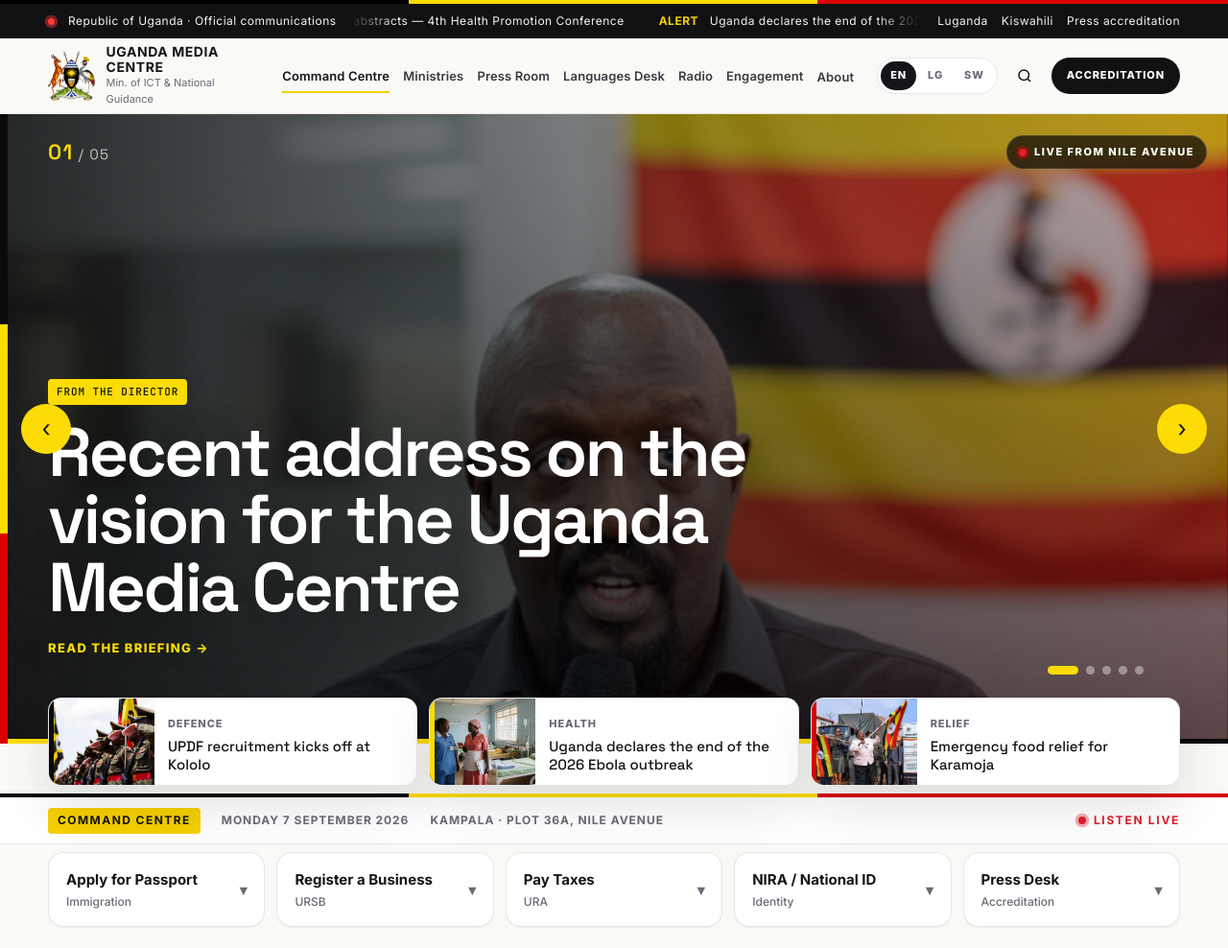
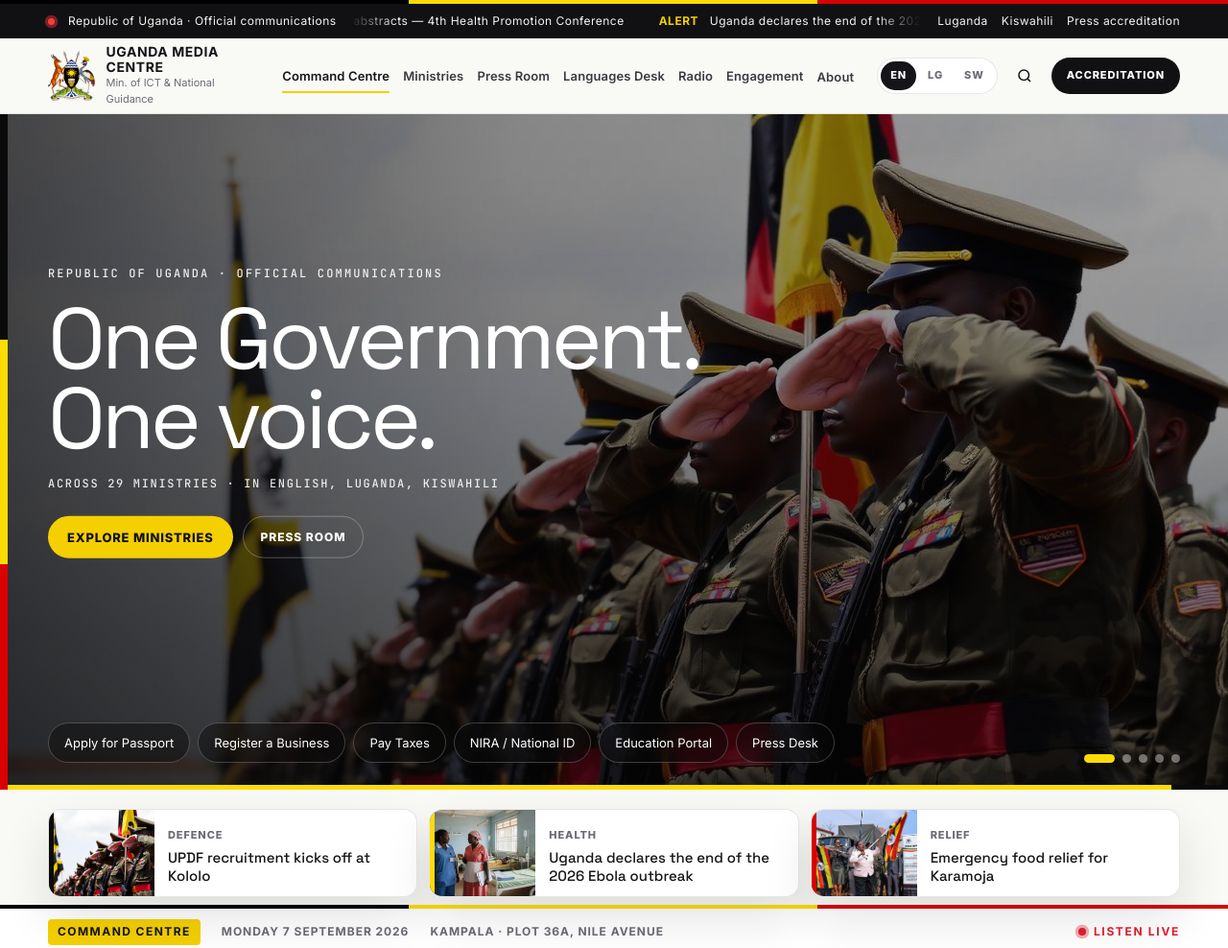
Before and after one commit to oldmogul/media-center, a website: page index.html in a window 1280 px wide. Shown: the top 988 px of the page at 96% size. Drawn offline with Linux system fonts and the light colour scheme.

Commit message:
fix: keep official hero and nav, restore the rest of the homepage
Header, nav and One Government. One voice. slideshow stay. Film strip, edition bar, ministries mosaic, quote, explore, news, newsroom, watch and radio are back underneath.

```diff
--- a/css/styles.css
+++ b/css/styles.css
@@ -607,22 +607,25 @@
 
 /* Hero slideshow */
 .hero-copy {
-  position: absolute; left: max(20px, calc((100% - var(--max)) / 2));
-  right: 20px; top: 50%; transform: translateY(-54%);
-  z-index: 2; max-width: 820px; color: #fff;
-}
+  position: absolute; left: max(28px, calc((100% - var(--max)) / 2));
+  right: 20px; top: 44%; transform: translateY(-50%);
+  z-index: 2; max-width: 900px; color: #fff; pointer-events: none;
+}
+.hero-copy .hero-actions { pointer-events: auto; }
 .hero-copy .eyebrow {
+  font-family: var(--mono);
   letter-spacing: .18em; text-transform: uppercase; font-size: 12px;
-  font-weight: 700; opacity: .85; margin-bottom: 16px;
+  font-weight: 500; opacity: .9; margin-bottom: 18px;
 }
 .hero-copy h1 {
-  font-family: var(--sans); font-weight: 700;
-  font-size: clamp(40px, 6.4vw, 84px); line-height: .95;
-  letter-spacing: -.04em; max-width: 12ch;
+  font-family: var(--display); font-weight: 400;
+  font-size: clamp(44px, 7vw, 92px); line-height: .92;
+  letter-spacing: -.045em; max-width: 13ch;
 }
 .hero-copy .sub {
-  margin-top: 18px; letter-spacing: .12em; text-transform: uppercase;
-  font-size: 12px; font-weight: 650; opacity: .85;
+  margin-top: 18px; letter-spacing: .14em; text-transform: uppercase;
+  font-size: 12px; font-weight: 500; opacity: .88;
+  font-family: var(--mono);
 }
 .hero-actions { display: flex; flex-wrap: wrap; gap: 10px; margin-top: 28px; }
 .btn-ghost {
@@ -632,20 +635,20 @@
 }
 .btn-ghost:hover { background: rgba(255,255,255,.1); }
 .svc-row {
-  position: absolute; left: max(20px, calc((100% - var(--max)) / 2));
-  right: max(20px, calc((100% - var(--max)) / 2));
+  position: absolute; left: max(28px, calc((100% - var(--max)) / 2));
+  right: max(160px, calc((100% - var(--max)) / 2 + 80px));
   bottom: 28px; z-index: 3; display: flex; flex-wrap: wrap; gap: 8px;
 }
 .svc-row a {
-  background: rgba(20,20,24,.55); color: #fff; border: 1px solid rgba(255,255,255,.18);
-  border-radius: 999px; padding: 8px 14px; font-size: 13px; backdrop-filter: blur(8px);
-}
-.svc-row a:hover { background: rgba(255,255,255,.14); }
+  background: rgba(10,10,11,.45); color: #fff; border: 1px solid rgba(255,255,255,.22);
+  border-radius: 999px; padding: 10px 16px; font-size: 13px; backdrop-filter: blur(10px);
+}
+.svc-row a:hover { background: var(--flag-y); color: #111; border-color: var(--flag-y); }
 
 .hero-slide {
-  position: relative; height: min(82vh, 760px); min-height: 520px;
+  position: relative; height: min(88vh, 820px); min-height: 560px;
   overflow: hidden; background: #0a0a0b; color: #fff;
-  margin: 0 0 8px; user-select: none;
+  margin: 0; user-select: none;
 }
 .slide-flagrail {
   position: absolute; left: 0; top: 0; bottom: 0; width: 8px; z-index: 4;
@@ -670,8 +673,8 @@
 .hero-slide .shade {
   position: absolute; inset: 0;
   background:
-    linear-gradient(90deg, rgba(10,10,11,.82) 0%, rgba(10,10,11,.35) 48%, rgba(217,0,0,.12) 100%),
-    linear-gradient(180deg, rgba(0,0,0,.08) 0%, rgba(0,0,0,.62) 100%);
+    linear-gradient(90deg, rgba(10,10,11,.72) 0%, rgba(10,10,11,.42) 42%, rgba(10,10,11,.28) 100%),
+    linear-gradient(180deg, rgba(0,0,0,.12) 0%, rgba(0,0,0,.18) 40%, rgba(0,0,0,.55) 100%);
 }
 .hero-slide .meta {
   position: absolute; left: max(28px, calc((100% - var(--max)) / 2));
@@ -722,9 +725,10 @@
   color: rgba(255,255,255,.7);
 }
 .slide-index b { color: var(--flag-y); font-size: 22px; font-weight: 600; }
+.hero-slide .slide-btn, .hero-slide .slide-index, .hero-slide .slide-live { display: none; }
 .slide-dots {
-  position: absolute; left: auto; right: max(88px, calc((100% - var(--max)) / 2));
-  bottom: 72px; transform: none;
+  position: absolute; left: auto; right: max(28px, calc((100% - var(--max)) / 2));
+  bottom: 28px; transform: none;
   z-index: 3; display: flex; gap: 8px;
 }
 .slide-dots button {
@@ -745,7 +749,7 @@
 
 .film {
   display: grid; grid-template-columns: repeat(3, 1fr); gap: 12px;
-  width: min(var(--max), calc(100% - 40px)); margin: -56px auto 8px; position: relative; z-index: 4;
+  width: min(var(--max), calc(100% - 40px)); margin: 20px auto 8px; position: relative; z-index: 4;
 }
 .film a {
   position: relative;
@@ -804,19 +808,18 @@
 .search-box { animation: pop .35s var(--ease); }
 
 @media (max-width: 1024px) {
-  .film { margin-top: -36px; }
-  .hero-slide { height: 64vh; }
   .lang-hero { grid-template-columns: 1fr; }
 }
 @media (max-width: 860px) {
   .slide-prev, .slide-next { display: none; }
   .slide-index { display: none; }
-  .slide-live { top: 12px; right: 12px; font-size: 10px; padding: 6px 10px; }
-  .slide-dots { left: 50%; right: auto; bottom: 22px; transform: translateX(-50%); }
+  .slide-live { display: none; }
+  .slide-dots { left: auto; right: 16px; bottom: 16px; transform: none; }
   .hero-slide .meta { bottom: 56px; left: 16px; right: 16px; }
-  .hero-copy { top: 42%; transform: translateY(-50%); left: 20px; }
-  .svc-row { position: relative; left: auto; right: auto; bottom: auto; padding: 14px 20px 18px; background: #111114; }
-  .hero-slide { height: 58vh; min-height: 380px; }
+  .hero-copy { top: 36%; left: 16px; right: 16px; transform: translateY(-50%); }
+  .svc-row { left: 16px; right: 16px; bottom: 42px; }
+  .hero-slide { height: 86vh; min-height: 560px; }
+  .film { margin-top: 16px; grid-template-columns: 1fr; }
 }
 
 /* Official inner-page system (not homepage) */
--- a/index.html
+++ b/index.html
@@ -16,57 +16,33 @@
   <div id="site-header"></div>
 
   <main id="main">
-    <section class="hero-slide" data-slider data-interval="7000" aria-label="Featured stories">
+    <section class="hero-slide" data-slider data-interval="7000" aria-label="Command Centre">
       <div class="slide-flagrail" aria-hidden="true"><span></span><span></span><span></span></div>
-      <div class="slide-live" aria-hidden="true"><i></i> <span data-i18n="slide.live">Live from Nile Avenue</span></div>
-      <a class="slide is-active" href="articles/vision.html">
-        <img src="img/alan-speaking.jpg" alt="Alan Kasujja addressing the press">
-        <div class="shade"></div>
-        <div class="meta">
-          <span class="kicker" data-i18n="hero.1.k">From the Director</span>
-          <h2 data-i18n="hero.1.t">Recent address on the vision for the Uganda Media Centre</h2>
-          <span class="slide-go" data-i18n="slide.go.1">Read the briefing →</span>
-        </div>
-      </a>
-      <a class="slide" href="articles/afcon.html">
-        <img src="img/hoima.png" alt="Hoima City Stadium">
-        <div class="shade"></div>
-        <div class="meta">
-          <span class="kicker" data-i18n="hero.afcon.k">Education · AFCON</span>
-          <h2 data-i18n="hero.afcon.t">LOC update on TotalEnergies CAF AFCON PAMOJA 2027</h2>
-          <span class="slide-go" data-i18n="slide.go.2">Nine months to kick-off →</span>
-        </div>
-      </a>
-      <a class="slide" href="articles/updf.html">
-        <img src="img/defence.jpg" alt="UPDF officers on parade">
-        <div class="shade"></div>
-        <div class="meta">
-          <span class="kicker" data-i18n="hero.2.k">Defence · Live</span>
-          <h2 data-i18n="hero.2.t">UPDF inspects ranks of officers</h2>
-          <span class="slide-go" data-i18n="slide.go.3">From Kololo →</span>
-        </div>
-      </a>
-      <a class="slide" href="articles/ebola.html">
-        <img src="img/campus.jpg" alt="">
-        <div class="shade"></div>
-        <div class="meta">
-          <span class="kicker" data-i18n="hero.3.k">Health · National</span>
-          <h2 data-i18n="hero.3.t">Uganda declares the end of the 2026 Ebola disease outbreak</h2>
-          <span class="slide-go" data-i18n="slide.go.4">The 42-day close-out →</span>
-        </div>
-      </a>
-      <a class="slide" href="articles/nin.html">
-        <img src="img/nin.jpg" alt="Cabinet briefing">
-        <div class="shade"></div>
-        <div class="meta">
-          <span class="kicker" data-i18n="hero.nin.k">Economy · Cabinet</span>
-          <h2 data-i18n="hero.nin.t">Cabinet adopts NIN as Tax Identification Number</h2>
-          <span class="slide-go" data-i18n="slide.go.5">One identity, one TIN →</span>
-        </div>
-      </a>
-      <button class="slide-btn slide-prev" type="button" aria-label="Previous">‹</button>
-      <button class="slide-btn slide-next" type="button" aria-label="Next">›</button>
-      <div class="slide-index" aria-hidden="true"><b data-slide-now>01</b> / 05</div>
+      <div class="slide is-active"><img src="img/defence.jpg" alt="UPDF officers of the Uganda People's Defence Forces"><div class="shade"></div></div>
+      <div class="slide"><img src="img/alan-speaking.jpg" alt="Alan Kasujja addressing the press at the Uganda Media Centre"><div class="shade"></div></div>
+      <div class="slide"><img src="img/president-1.jpg" alt="The President of Uganda at a state function"><div class="shade"></div></div>
+      <div class="slide"><img src="img/envoys.jpg" alt="New envoys presenting credentials"><div class="shade"></div></div>
+      <div class="slide"><img src="img/hero-2.jpg" alt="Government of Uganda ceremony"><div class="shade"></div></div>
+      <div class="hero-copy">
+        <p class="eyebrow" data-i18n="util.republic">Republic of Uganda · Official communications</p>
+        <h1>
+          <span data-i18n="hero.one">One Government.</span><br>
+          <span data-i18n="hero.voice">One voice.</span>
+        </h1>
+        <p class="sub" data-i18n="hero.across">Across 29 ministries · in English, Luganda, Kiswahili</p>
+        <p class="hero-actions">
+          <a class="btn-gold" href="ministries.html" data-i18n="hero.exploreMin">Explore Ministries</a>
+          <a class="btn-ghost" href="news.html" data-i18n="hero.pressRoom">Press Room</a>
+        </p>
+      </div>
+      <div class="svc-row">
+        <a href="https://visas.immigration.go.ug/" target="_blank" rel="noopener" data-i18n="tools.pass">Apply for Passport</a>
+        <a href="https://ursb.go.ug/" target="_blank" rel="noopener" data-i18n="tools.biz">Register a Business</a>
+        <a href="https://www.ura.go.ug/" target="_blank" rel="noopener" data-i18n="tools.tax">Pay Taxes</a>
+        <a href="https://www.nira.go.ug/" target="_blank" rel="noopener" data-i18n="tools.id">NIRA / National ID</a>
+        <a href="https://www.education.go.ug/" target="_blank" rel="noopener" data-i18n="tools.edu">Education Portal</a>
+        <a href="accreditation.html" data-i18n="tools.press">Press Desk</a>
+      </div>
       <div class="slide-dots"></div>
       <div class="slide-bar"><i></i></div>
     </section>
@@ -94,31 +70,6 @@
         <a href="radio.html"><i></i> <span data-i18n="home.ed.listen">Listen live</span></a>
       </div>
     </div>
-
-    <section class="tools">
-      <div class="wrap tools-row">
-        <a class="tool-chip" href="https://visas.immigration.go.ug/" target="_blank" rel="noopener">
-          <span><span data-i18n="tools.pass">Apply for Passport</span><small data-i18n="tools.pass.s">Immigration</small></span>
-          <i aria-hidden="true">▾</i>
-        </a>
-        <a class="tool-chip" href="https://ursb.go.ug/" target="_blank" rel="noopener">
-          <span><span data-i18n="tools.biz">Register a Business</span><small data-i18n="tools.biz.s">URSB</small></span>
-          <i aria-hidden="true">▾</i>
-        </a>
-        <a class="tool-chip" href="https://www.ura.go.ug/" target="_blank" rel="noopener">
-          <span><span data-i18n="tools.tax">Pay Taxes</span><small data-i18n="tools.tax.s">URA</small></span>
-          <i aria-hidden="true">▾</i>
-        </a>
-        <a class="tool-chip" href="https://www.nira.go.ug/" target="_blank" rel="noopener">
-          <span><span data-i18n="tools.id">NIRA / National ID</span><small data-i18n="tools.id.s">Identity</small></span>
-          <i aria-hidden="true">▾</i>
-        </a>
-        <a class="tool-chip" href="accreditation.html">
-          <span><span data-i18n="tools.press">Press Desk</span><small data-i18n="tools.press.s">Accreditation</small></span>
-          <i aria-hidden="true">▾</i>
-        </a>
-      </div>
-    </section>
 
     <section class="section">
       <div class="wrap">
--- a/js/i18n.js
+++ b/js/i18n.js
@@ -17,7 +17,7 @@
     "nav.engagement": "Engagement",
     "hero.one": "One Government.",
     "hero.voice": "One voice.",
-    "hero.across": "Across 22 ministries · in English, Luganda, Kiswahili",
+    "hero.across": "Across 29 ministries · in English, Luganda, Kiswahili",
     "hero.exploreMin": "Explore Ministries",
     "hero.pressRoom": "Press Room",
     "home.today": "Today's news from the ministries",
@@ -268,7 +268,7 @@
     "nav.engagement": "Okukwataganya",
     "hero.one": "Gavumenti emu.",
     "hero.voice": "Eddoboozi limu.",
-    "hero.across": "Minisitule 22 · mu Lungereza, Luganda, Kiswahili",
+    "hero.across": "Minisitule 29 · mu Lungereza, Luganda, Kiswahili",
     "hero.exploreMin": "Kebera Minisitule",
     "hero.pressRoom": "Amawulire",
     "home.today": "Amawulire ag’olu lunaku agava mu minisitule",
@@ -519,7 +519,7 @@
     "nav.engagement": "Ushiriki",
     "hero.one": "Serikali moja.",
     "hero.voice": "Sauti moja.",
-    "hero.across": "Wizara 22 · kwa Kiingereza, Luganda, Kiswahili",
+    "hero.across": "Wizara 29 · kwa Kiingereza, Luganda, Kiswahili",
     "hero.exploreMin": "Gundua Wizara",
     "hero.pressRoom": "Chumba cha waandishi",
     "home.today": "Habari za leo kutoka wizara",
```
